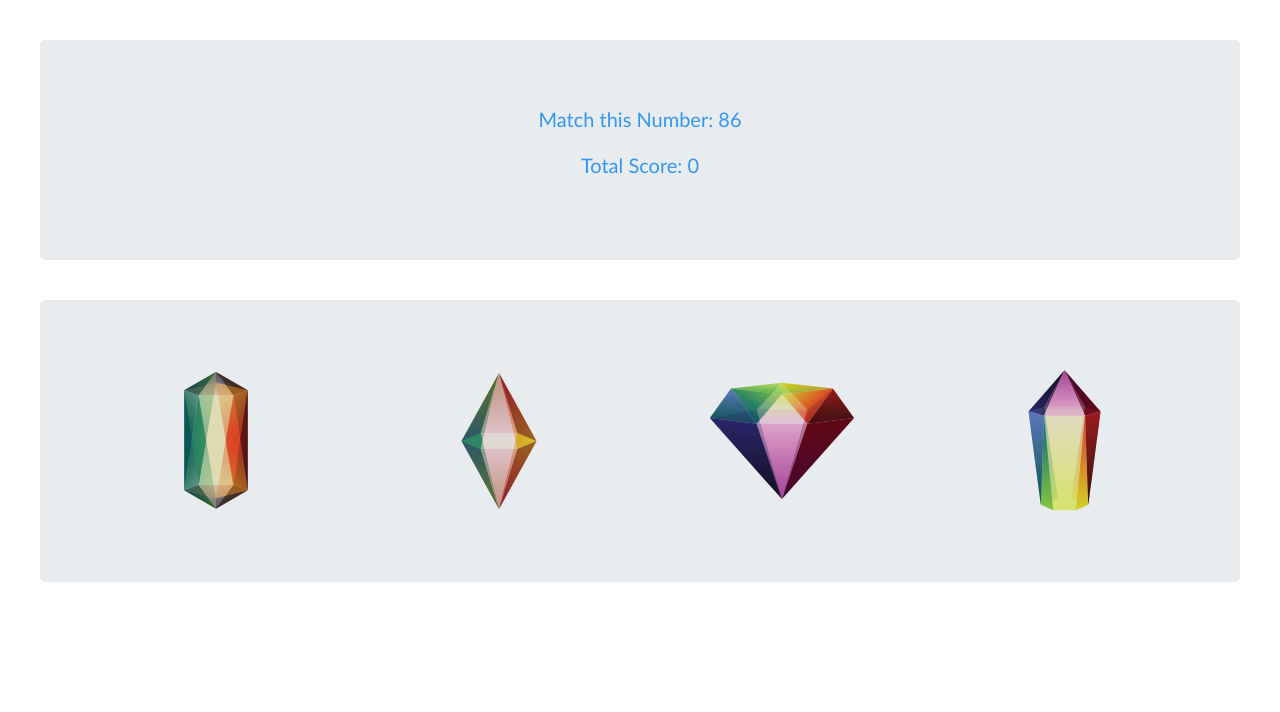
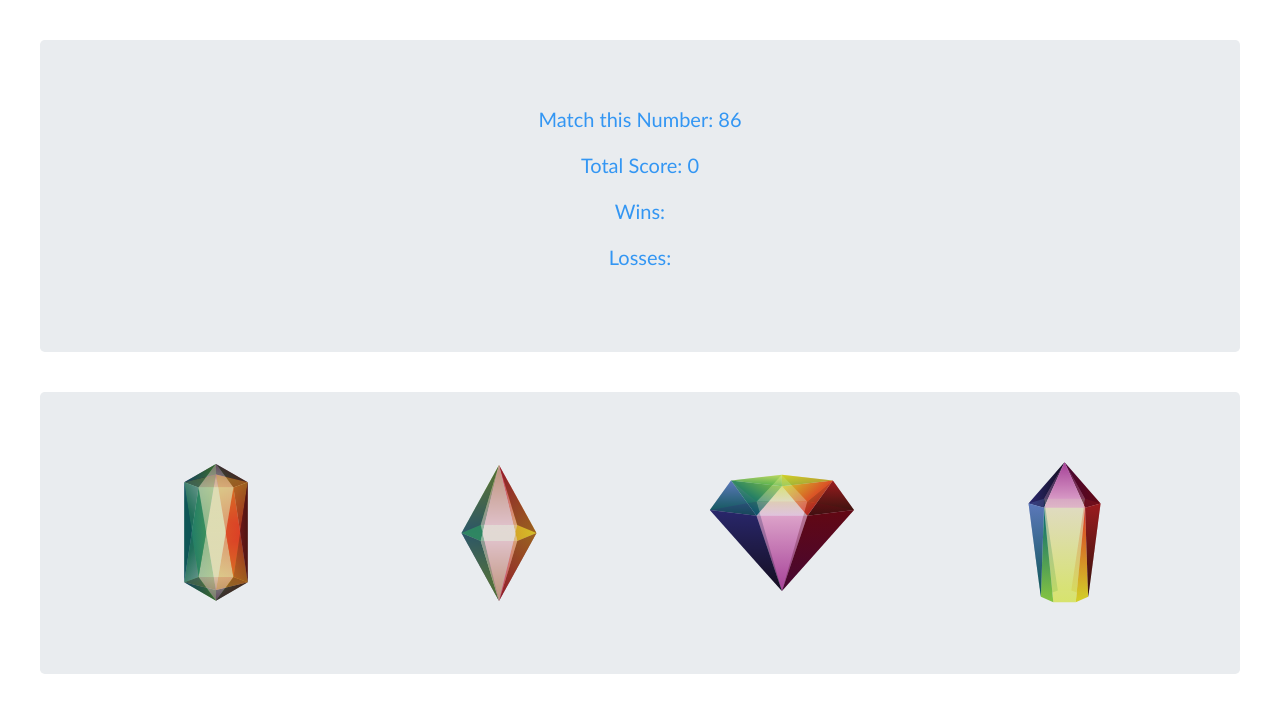
Before and after one commit to TColl1433/Unit-4-Game-Rev, a plain HTML site: page index.html in a window 1280 px wide. Drawn offline with nearby package versions, Linux system fonts and the light colour scheme.

Commit message:
final tweaks

```diff
--- a/assets/javascript/game.js
+++ b/assets/javascript/game.js
@@ -11,9 +11,11 @@ var previous = 0;
 //getters
 
 
-
+//created a function telling the browser to reset the game & start the game when page is refreshed
 var resetAndStart = function () {
 
+
+    //
     $(".crystals").empty();
 
     var images = ["assets/images/crystal1.svg",
@@ -22,31 +24,45 @@ var resetAndStart = function () {
         "assets/images/crystal4.svg"
     ]
 
+    //this gets the result of the random value; randomly choosing a number from 0-69 but will not go below 30 because of "+30"
     random_result = Math.floor(Math.random() * 69) + 30;
 
+
+    //displays the random result in the browser
     $("#result").html('Match this Number: ' + random_result);
 
     for (var i = 0; i < 4; i++) {
 
+
+        //this line sets the random number for the crystals
         var random = Math.floor(Math.random() * 11) + 1;
 
+
+        //this is creating a new div for each crystal
         var crystal = $("<div>");
+
+        //.attr accesses the div created above and sets the attribrutes to the div
         crystal.attr({
             "class": 'crystal',
             "data-random": random
         });
 
+        //this is setting the url to the image file from the array.
         crystal.css({
             "background-image": "url('" + images[i] + "')",
 
         })
 
+
+
         //crystal.html(random)
+        //this inserts the new div to the crystals div
+        $(".crystals").append(crystal);
 
-        $(".crystals").append(crystal);
 
     }
 
+    //this adds the the hidden number of the crystal to the previous number after the crystal is clicked
     $("#previous").html("Total Score: " + previous);
 
 }
@@ -69,6 +85,9 @@ $(document).on('click', ".crystal", function () {
 
 
 
+
+    //setting conditionals: if previous number is greater than the random result Losses will display as 1 and will keep incrementing each time you lose.
+
     if (previous > random_result) {
         lose++;
 
@@ -78,6 +97,7 @@ $(document).on('click', ".crystal", function () {
 
         resetAndStart();
     }
+    //if the previous number equals the random result the the wins will increment by 1.
     else if (previous === random_result) {
         win++;
 
@@ -89,16 +109,15 @@ $(document).on('click', ".crystal", function () {
 
     }
 
-    //console.log(previous)
 
 });
 
 // Crystals Collector game
 
-// a game with 4 crystals and random results
-// every crystal needs to have a random number from 1 to 12
+// A random number is set each time the page is refreshed.
+// Each crystal will contain a random hidden number of 1 - 12.
 
-// when clicking any crystal, it should add to the previous result until it equals the random result
-// if it is greater than the random result then we decrement the loss counter
-// if it is equal, then we increment a win counter
-// A new number should be generated everytime we start over
+// When clicking on a  crystal, its random number is displayed in the browser to the right of total score.
+// The numbers generated by the crystals add up and
+// if it is equal, the win counter is incremented by 1
+// if it surpasses the total random number the losses counter is incremented by 1
--- a/index.html
+++ b/index.html
@@ -19,8 +19,8 @@
     <div class="jumbotron text-center">
         <p id="result"></p>
         <p id="previous"></p>
-        <p id="win"></p>
-        <p id="lose"></p>
+        <p id="win">Wins:</p>
+        <p id="lose">Losses:</p>
     </div>
 
 
```
